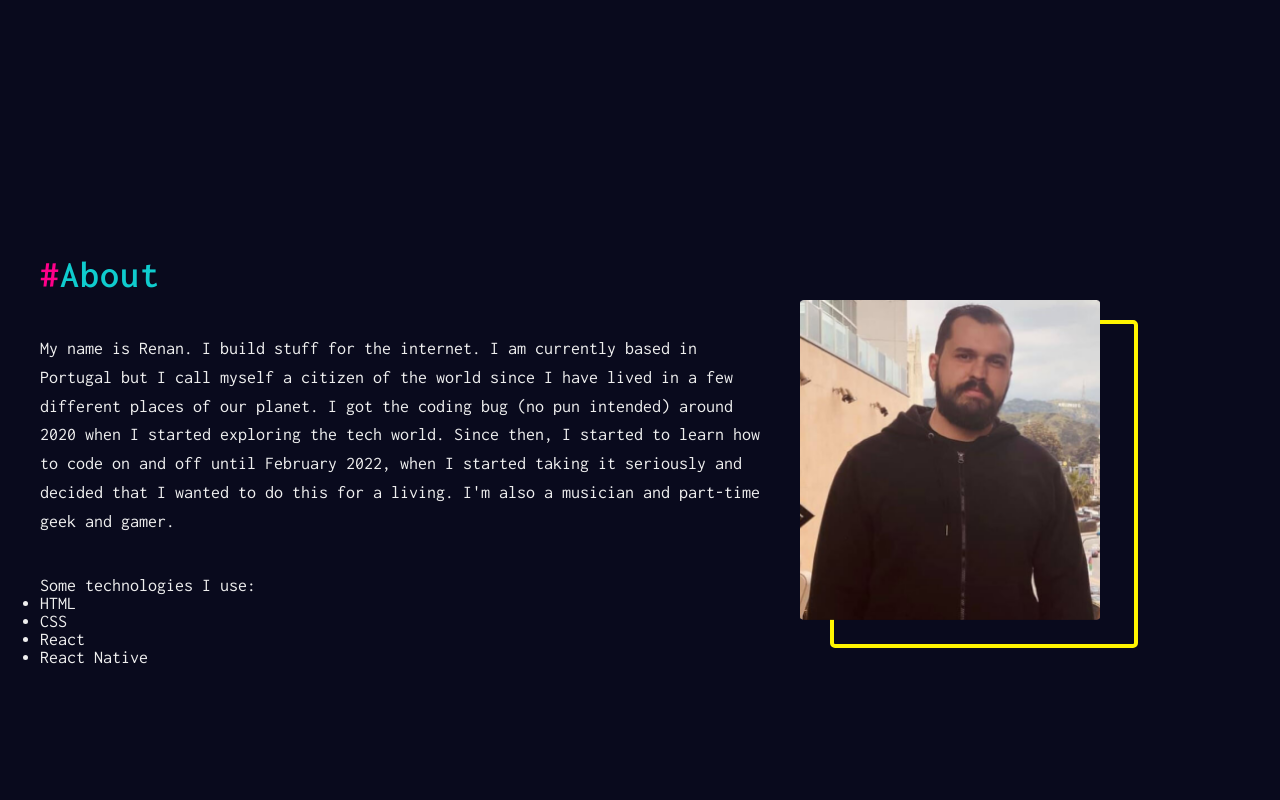
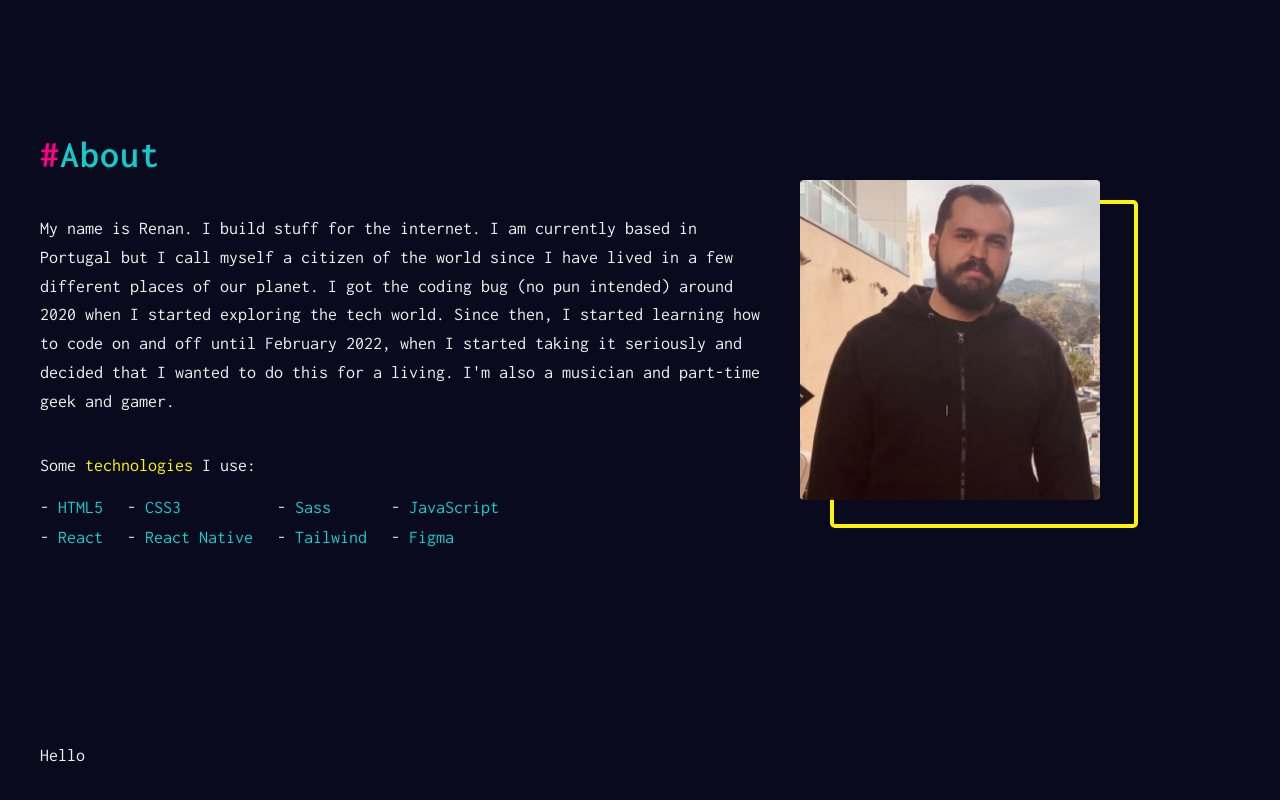
Before and after one commit to DonUggioni/portfolio-v3, a React (Vite) app: page / in a window 1280 px wide. Shown: the part 678-1478 px from the top of the page. Built offline with nearby package versions, Linux system fonts and the light colour scheme.

Commit message:
Work on about section

```diff
--- a/src/App.jsx
+++ b/src/App.jsx
@@ -1,8 +1,8 @@
-import { useState } from 'react';
 import './App.css';
 import About from './components/About/About';
 import Hero from './components/Hero/Hero';
 import NavBar from './components/NavBar/NavBar';
+import Work from './components/Work/Work';
 
 function App() {
   return (
@@ -10,6 +10,7 @@ function App() {
       <NavBar />
       <Hero />
       <About />
+      <Work />
     </div>
   );
 }
--- a/src/components/About/About.jsx
+++ b/src/components/About/About.jsx
@@ -15,19 +15,41 @@ function About() {
               based in Portugal but I call myself a citizen of the world since I
               have lived in a few different places of our planet. I got the
               coding bug (no pun intended) around 2020 when I started exploring
-              the tech world. Since then, I started to learn how to code on and
+              the tech world. Since then, I started learning how to code on and
               off until February 2022, when I started taking it seriously and
               decided that I wanted to do this for a living. I'm also a musician
               and part-time geek and gamer.
             </p>
-            <div>
-              <p>Some technologies I use:</p>
-              <ul>
-                <li>HTML</li>
-                <li>CSS</li>
-                <li>React</li>
-                <li>React Native</li>
-              </ul>
+            <div className={classes.techContainer}>
+              <p className={classes.techContainer_title}>
+                Some <span className={classes.accent}>technologies</span> I use:
+              </p>
+              <div className={classes.techInnerContainer}>
+                <p className={classes.tech}>
+                  <span className={classes.accent_grey}>- </span> HTML5
+                </p>
+                <p className={classes.tech}>
+                  <span className={classes.accent_grey}>- </span> CSS3
+                </p>
+                <p className={classes.tech}>
+                  <span className={classes.accent_grey}>- </span> Sass
+                </p>
+                <p className={classes.tech}>
+                  <span className={classes.accent_grey}>- </span> JavaScript
+                </p>
+                <p className={classes.tech}>
+                  <span className={classes.accent_grey}>- </span> React
+                </p>
+                <p className={classes.tech}>
+                  <span className={classes.accent_grey}>- </span> React Native
+                </p>
+                <p className={classes.tech}>
+                  <span className={classes.accent_grey}>- </span> Tailwind
+                </p>
+                <p className={classes.tech}>
+                  <span className={classes.accent_grey}>- </span> Figma
+                </p>
+              </div>
             </div>
           </div>
           <div className={classes.imageWrapper}></div>
--- a/src/components/About/About.module.css
+++ b/src/components/About/About.module.css
@@ -29,6 +29,7 @@
   max-width: 30rem;
   width: 100%;
   height: 32rem;
+  margin-right: 3rem;
 }
 
 .imageWrapper::before {
@@ -42,3 +43,27 @@
   border-radius: 5px;
   z-index: -10;
 }
+
+.techContainer {
+  display: grid;
+  gap: 2.4rem;
+}
+
+.accent {
+  color: var(--yellow500);
+}
+
+.techInnerContainer {
+  display: grid;
+  grid-template-columns: repeat(4, max-content);
+  row-gap: 1.2rem;
+  column-gap: 2.4rem;
+}
+
+.tech {
+  color: var(--secondary500);
+}
+
+.accent_grey {
+  color: var(--grey400);
+}
--- a/src/components/UI/Section/Section.module.css
+++ b/src/components/UI/Section/Section.module.css
@@ -1,5 +1,5 @@
 .sectionContainer {
-  display: grid;
-  place-items: center;
-  margin: 12rem 4rem;
+  /* display: grid;
+  place-items: center; */
+  margin: 0 4rem 20rem;
 }
--- /dev/null
+++ b/src/components/Work/Work.jsx
@@ -0,0 +1,9 @@
+import React from 'react';
+import Section from '../UI/Section/Section';
+import classes from './Work.module.css';
+
+function Work() {
+  return <Section>Hello</Section>;
+}
+
+export default Work;
```
Also changed, not shown: src/components/Work/Work.module.css (added).
